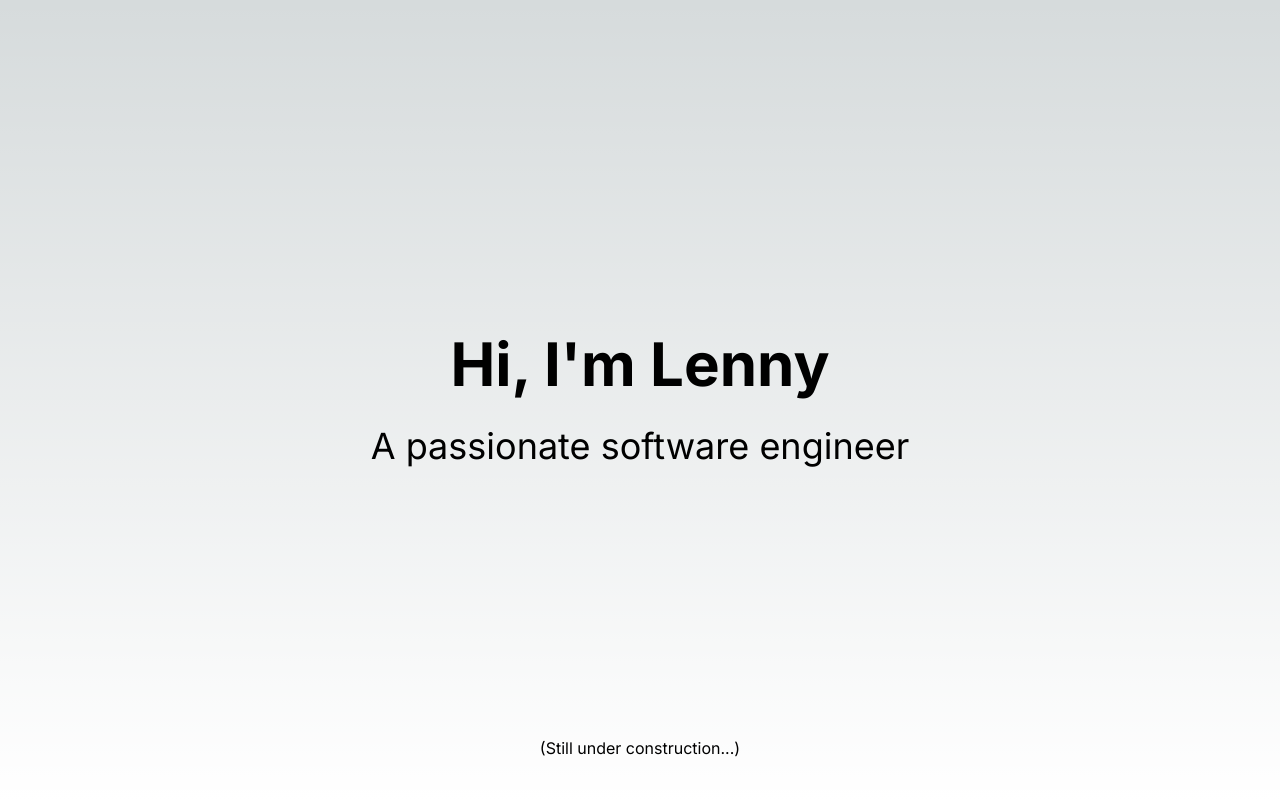
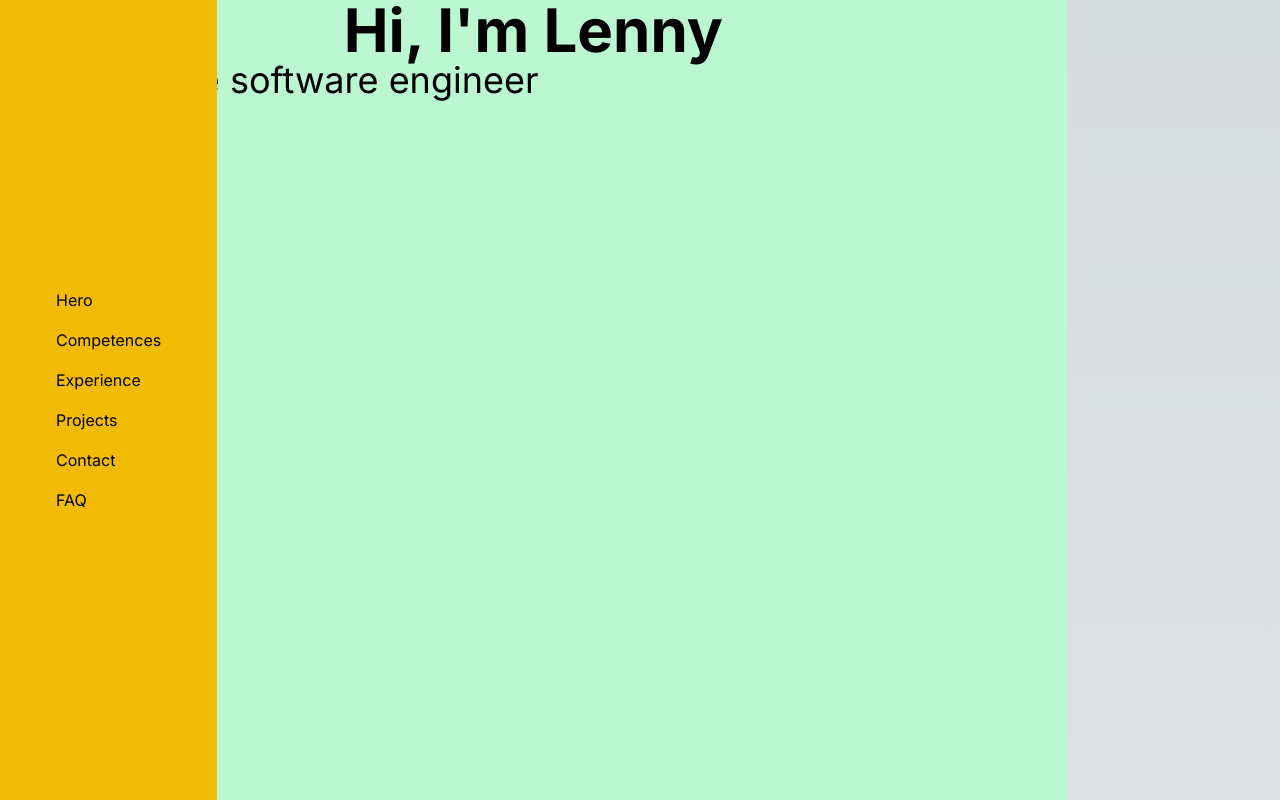
Before and after one commit to GarnierLenny/Portfolio, a Next.js app: page / in a window 1280 px wide. Shown: the top 800 px of the page. Built offline with nearby package versions, Linux system fonts and the light colour scheme.

Commit message:
FEAT - added sections and side bar

```diff
--- a/src/app/layout.tsx
+++ b/src/app/layout.tsx
@@ -15,7 +15,7 @@ export default function RootLayout({
   children: React.ReactNode;
 }>) {
   return (
-    <html lang="en">
+    <html lang="en" className="scroll-smooth focus:scroll-auto">
       <body className={inter.className}>{children}</body>
     </html>
   );
--- a/src/app/page.tsx
+++ b/src/app/page.tsx
@@ -1,34 +1,39 @@
+/* eslint-disable react/jsx-key */
+"use client"
 import Image from "next/image";
-
-// export default function Home() {
-//   return (
-//     <main className="flex min-h-screen flex-row items-center">
-//       <div className="basis-2/5">
-//         <div className="fixed bg-orange-400">
-//           section1
-//         </div>
-//       </div>
-//       <div className="basis-3/5 flex-col bg-slate-500">
-//         <div className="py-20">
-//           section2
-//         </div>
-//       </div>
-//     </main>
-//   );
-// }
+import { Inter } from 'next/font/google'
+import Header from "@/components/Header.component";
+import Hero from "@/components/sections/Hero.section";
+import Competences from "@/components/sections/Competences.section";
+import Experiences from "@/components/sections/Experiences.section";
+import Projects from "@/components/sections/Projects.section";
+import Contact from "@/components/sections/Contact.section";
+import FAQ from "@/components/sections/Projects.section copy";
+import { ReactNode, useRef } from "react";
 
 export default function Home() {
+  const sections: ReactNode[] = [
+    <Hero />,
+    <Competences />,
+    <Experiences />,
+    <Projects />,
+    <Contact />,
+    <FAQ />,
+  ];
+  const itemEls = useRef(new Array())
+
   return (
-    <main className="flex min-h-screen flex-col gap-4 lg:gap-8 justify-center items-center">
-      <div className="text-4xl md:text-6xl sm:text-center font-bold">
-        Hi, I&apos;m Lenny
-      </div>
-      <div className="text-lg lg:text-4xl">
-        A passionate software engineer
-      </div>
-      <div className="text-base bottom-10 absolute">
-        (Still under construction...)
-      </div>
-    </main>
+    <div>
+      <Header refs={itemEls} />
+      <main className="flex w-full flex-col self-end">
+        {sections.map((section, index) => (
+          <div key={index} ref={(element) => {
+            itemEls.current.push(element)
+            }}>
+            {section}
+          </div>
+        ))}
+      </main>
+    </div>
   );
 }
--- /dev/null
+++ b/src/components/Header.component.tsx
@@ -0,0 +1,23 @@
+import palette from "@/utils/palette.utils";
+import React from "react";
+
+export default function Header({refs}) {
+  const sections: string[] = [
+    "Hero",
+    "Competences",
+    "Experience",
+    "Projects",
+    "Contact",
+    "FAQ",
+  ];
+
+  const executeScroll = (index: number) => refs.current[index].scrollIntoView();
+
+  return (
+    <div className="fixed flex h-full flex-col gap-y-4 justify-center px-14 py-2 left-0 self-center text-black" style={{backgroundColor: palette.yellow}}>
+      {sections.map((section, index) => (
+        <div key={index} onClick={() => executeScroll(index)} className="cursor-pointer">{section}</div>
+      ))}
+    </div>
+  );
+};
--- /dev/null
+++ b/src/components/buttons.component.tsx
@@ -0,0 +1,40 @@
+import React from 'react';
+import palette from '@/utils/palette.utils';
+
+type ButtonProps = {
+  text: string;
+  callback: () => void;
+  outline?: number;
+};
+
+export function PrimaryButton({text, callback, outline = 1}: ButtonProps) {
+  return (
+    <div onClick={callback} className='text-black text-center rounded-lg p-2 cursor-pointer' style={{backgroundColor: palette.yellow}}>
+      <p className="text-black">{text}</p>
+    </div>
+  );
+};
+
+export function SecondaryButton({text, callback, outline = 1}: ButtonProps) {
+  return (
+    <div onClick={callback} className='text-black text-center rounded-lg p-2 bg-transparent cursor-pointer' style={{borderColor: palette.yellow, borderWidth: outline}}>
+      <p style={{color: palette.yellow}}>{text}</p>
+    </div>
+  );
+};
+
+export function TertiaryButton({text, callback, outline = 1}: ButtonProps) {
+  return (
+    <div onClick={callback} className='text-black text-center rounded-lg p-2 bg-transparent cursor-pointer' style={{borderColor: palette.blue, borderWidth: outline}}>
+      <p style={{color: palette.blue}}>{text}</p>
+    </div>
+  );
+};
+
+export function UnderLineButton({text, callback, outline = 1}: ButtonProps) {
+  return (
+    <div onClick={callback} className='text-white text-center rounded-lg p-2 bg-transparent cursor-pointer'>
+      <p className="underline">{text}</p>
+    </div>
+  );
+};
--- /dev/null
+++ b/src/components/sections/Competences.section.tsx
@@ -0,0 +1,9 @@
+import React from 'react';
+
+export default function Competences() {
+  return (
+    <div className='self-end h-screen w-10/12 bg-rose-300'>
+      Competences
+    </div>
+  );
+};
--- /dev/null
+++ b/src/components/sections/Contact.section.tsx
@@ -0,0 +1,9 @@
+import React from 'react';
+
+export default function Contact() {
+  return (
+    <div className='self-end h-screen w-10/12 bg-blue-400'>
+      Contact
+    </div>
+  );
+};
--- /dev/null
+++ b/src/components/sections/Experiences.section.tsx
@@ -0,0 +1,10 @@
+"use client";
+import React, { useRef } from 'react';
+
+export default function Experiences() {
+  return (
+    <div id='experiences' className='self-end h-screen w-10/12 bg-blue-400'>
+      Experiences
+    </div>
+  );
+};
--- /dev/null
+++ b/src/components/sections/Hero.section.tsx
@@ -0,0 +1,14 @@
+import React from 'react';
+
+export default function Hero() {
+  return (
+    <div className='self-end h-screen w-10/12 bg-green-200'>
+      <div className="text-4xl md:text-6xl sm:text-center font-bold">
+        Hi, I&apos;m Lenny
+      </div>
+      <div className="text-2xl lg:text-4xl">
+        A passionate software engineer
+      </div>
+    </div>
+  );
+};
--- /dev/null
+++ b/src/components/sections/Projects.section copy.tsx
@@ -0,0 +1,9 @@
+import React from 'react';
+
+export default function FAQ() {
+  return (
+    <div className='self-end h-screen w-10/12 bg-amber-700'>
+      FAQ
+    </div>
+  );
+};
--- /dev/null
+++ b/src/components/sections/Projects.section.tsx
@@ -0,0 +1,9 @@
+import React from 'react';
+
+export default function Projects() {
+  return (
+    <div className='self-end h-screen w-10/12 bg-amber-700'>
+      Projects
+    </div>
+  );
+};
--- /dev/null
+++ b/src/utils/palette.utils.ts
@@ -0,0 +1,9 @@
+const palette = {
+  white: '#fff',
+  black: '#00171F',
+  grey: '#444',
+  yellow: '#F2BB05',
+  blue: '#3E92CC',
+};
+
+export default palette;
```
